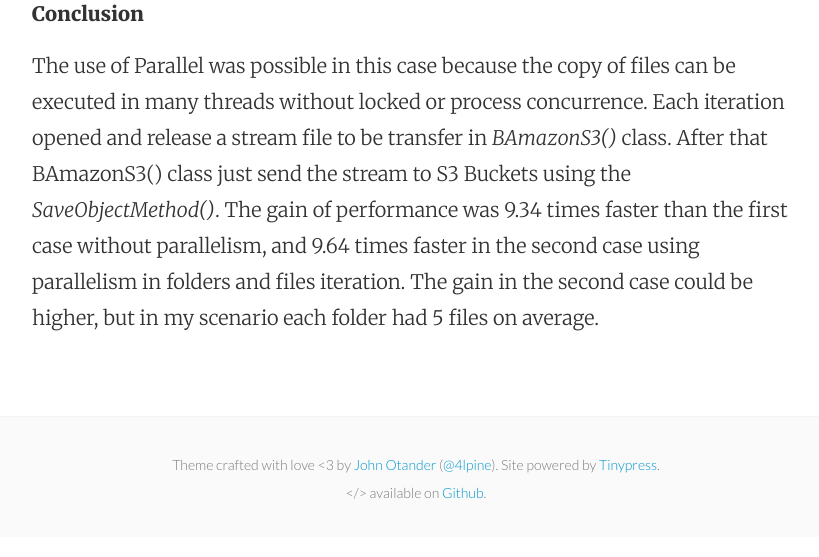
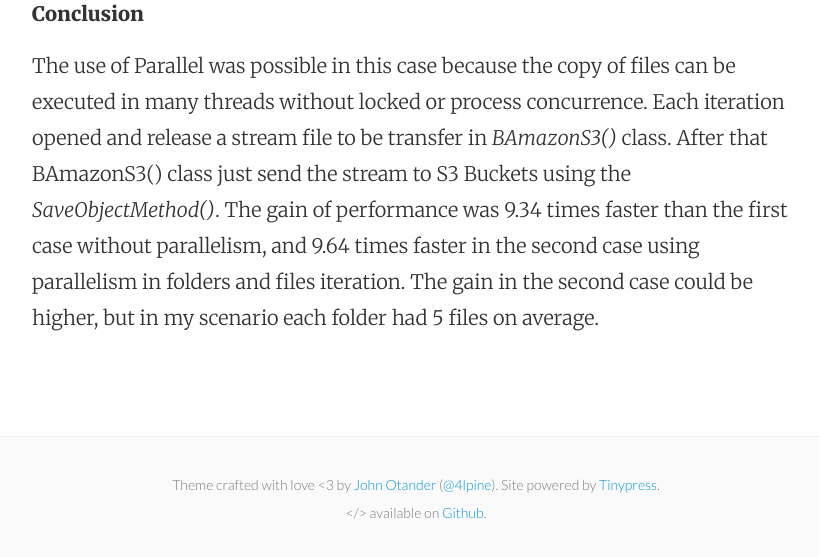
Before and after one commit to aragostinho/aragostinho.github.io, a Jekyll site: the page built from _posts/2015-03-11-using-c-parallel-to-copy-files-to-s3.markdown, in a window 1280 px wide. Shown: the part 4729-5286 px from the top of the page, without its empty margins (224-1043 px from the left). Built offline with Jekyll 4.4.1, drawn with Linux system fonts in a browser that asks for light colours; comment, search, counter and statistics services are not loaded.

Commit message:
Update post.html

```diff
--- a/_layouts/post.html
+++ b/_layouts/post.html
@@ -9,8 +9,11 @@ layout: default2
 <article class="post-content">
   {{ content }}
 </article>
+<div style="padding: 10px"></div>
 <div id="disqus_thread"></div>
 <script>
+
+
 
 /**
 *  RECOMMENDED CONFIGURATION VARIABLES: EDIT AND UNCOMMENT THE SECTION BELOW TO INSERT DYNAMIC VALUES FROM YOUR PLATFORM OR CMS.
```
